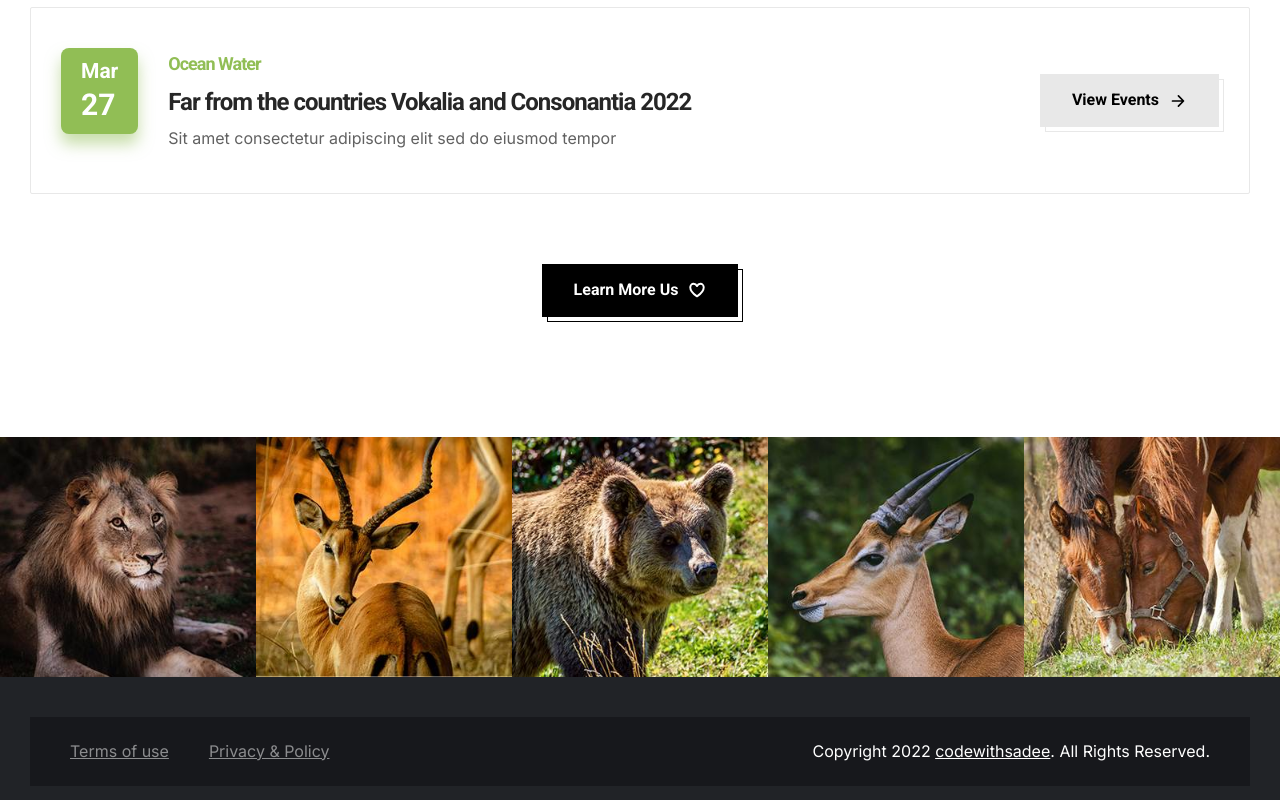
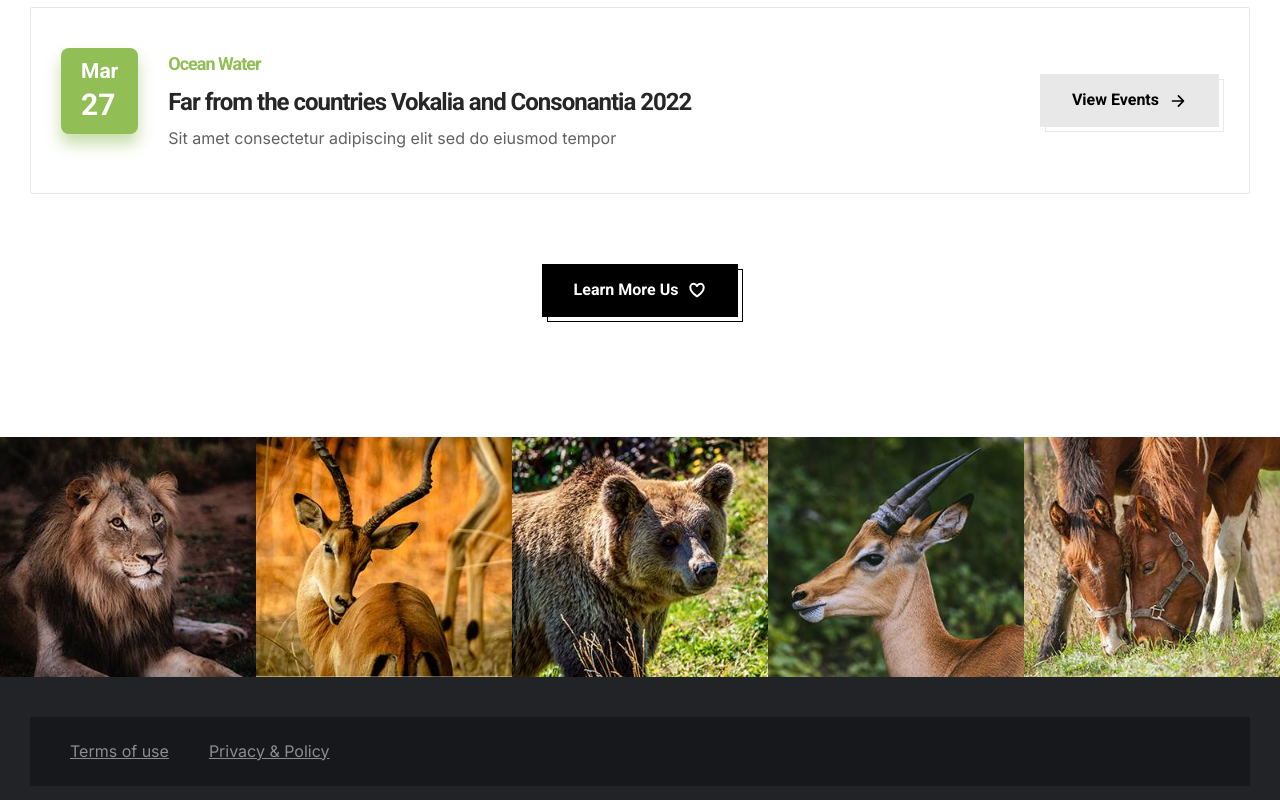
Before and after one commit to aravinthcheran/JavaScript, a plain HTML site: page index.html in a window 1280 px wide. Shown: the part 5520-6320 px from the top of the page. Drawn offline with nearby package versions, Linux system fonts and the light colour scheme.

Commit message:
Update index.html

```diff
--- a/index.html
+++ b/index.html
@@ -1098,10 +1098,6 @@
 
       </ul>
 
-      <p class="copyright">
-        Copyright 2022 <a href="#" class="copyright-link">codewithsadee</a>. All Rights Reserved.
-      </p>
-
     </div>
   </footer>
 
```
